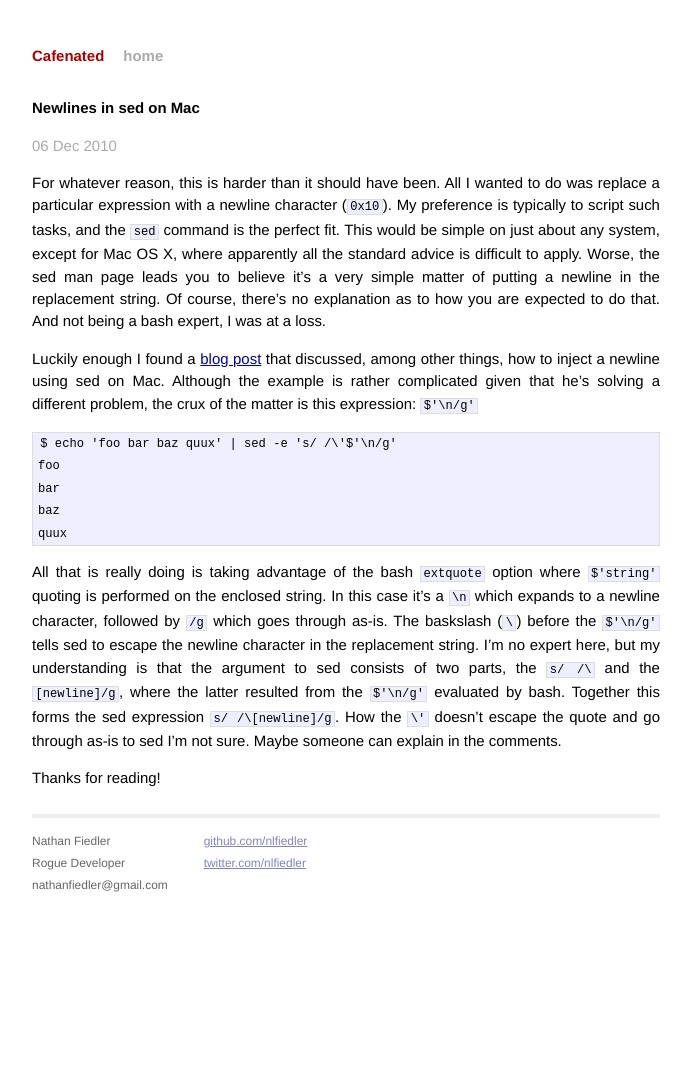
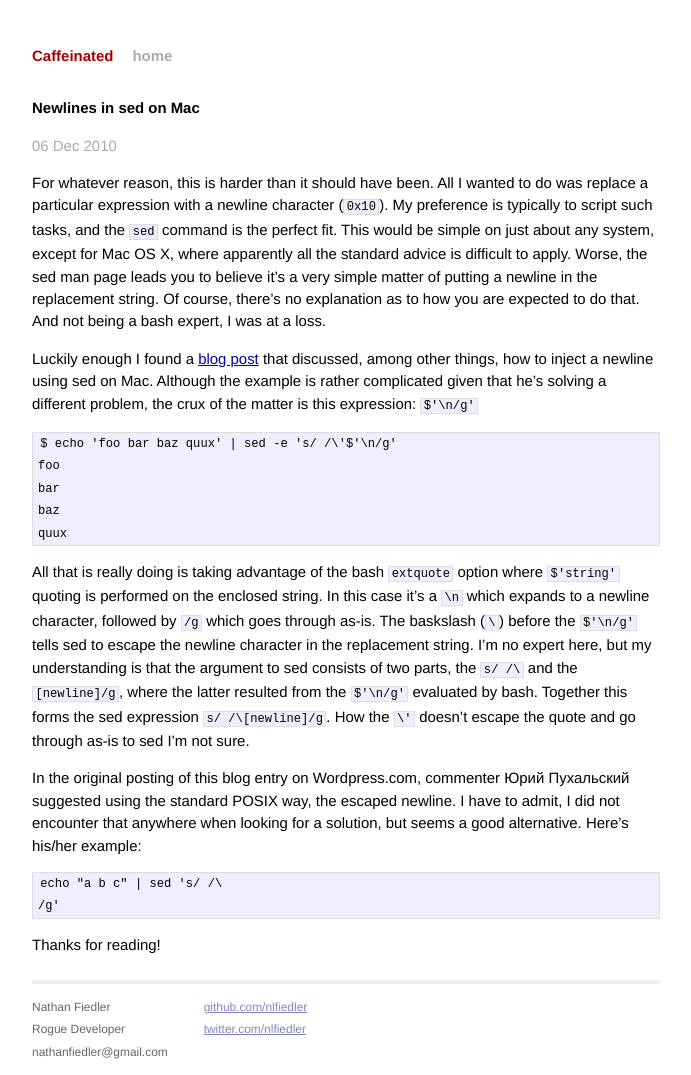
Before and after one commit to nlfiedler/nlfiedler.github.io, a Jekyll site: the page built from _posts/2010-12-06-newlines-in-sed-on-mac.markdown, in a window 1280 px wide. Shown: the whole page, without its empty margins (294-985 px from the left). Built offline with Jekyll 4.4.1, drawn with Linux system fonts in a browser that asks for light colours; Markdown is read by kramdown in place of the engine named in the settings; before the commit the page ends 945 px from its top, so only the background shows below that.

Commit message:
Tweak styles and elide requests for comment

```diff
--- a/_config.yml
+++ b/_config.yml
@@ -1,3 +1,3 @@
-name: Cafenated
+name: Caffeinated
 markdown: redcarpet
 pygments: true
--- a/_posts/2010-12-06-newlines-in-sed-on-mac.markdown
+++ b/_posts/2010-12-06-newlines-in-sed-on-mac.markdown
@@ -18,15 +18,17 @@ For whatever reason, this is harder than it should have been. All I wanted to do
 
 Luckily enough I found a [blog post](http://www.culmination.org/2008/02/10/sed-on-mac-os-x-105-leopard/) that discussed, among other things, how to inject a newline using sed on Mac. Although the example is rather complicated given that he's solving a different problem, the crux of the matter is this expression: `$'\n/g'`
 
-
     $ echo 'foo bar baz quux' | sed -e 's/ /\'$'\n/g'
     foo
     bar
     baz
     quux
 
+All that is really doing is taking advantage of the bash `extquote` option where `$'string'` quoting is performed on the enclosed string. In this case it's a `\n` which expands to a newline character, followed by `/g` which goes through as-is. The baskslash (`\`) before the `$'\n/g'` tells sed to escape the newline character in the replacement string. I'm no expert here, but my understanding is that the argument to sed consists of two parts, the `s/ /\` and the `[newline]/g`, where the latter resulted from the `$'\n/g'` evaluated by bash. Together this forms the sed expression `s/ /\[newline]/g`. How the `\'` doesn't escape the quote and go through as-is to sed I'm not sure.
 
+In the original posting of this blog entry on Wordpress.com, commenter Юрий Пухальский suggested using the standard POSIX way, the escaped newline. I have to admit, I did not encounter that anywhere when looking for a solution, but seems a good alternative. Here's his/her example:
 
-All that is really doing is taking advantage of the bash `extquote` option where `$'string'` quoting is performed on the enclosed string. In this case it's a `\n` which expands to a newline character, followed by `/g` which goes through as-is. The baskslash (`\`) before the `$'\n/g'` tells sed to escape the newline character in the replacement string. I'm no expert here, but my understanding is that the argument to sed consists of two parts, the `s/ /\` and the `[newline]/g`, where the latter resulted from the `$'\n/g'` evaluated by bash. Together this forms the sed expression `s/ /\[newline]/g`. How the `\'` doesn't escape the quote and go through as-is to sed I'm not sure. Maybe someone can explain in the comments.
+    echo "a b c" | sed 's/ /\
+    /g'
 
 Thanks for reading!
--- a/css/main.css
+++ b/css/main.css
@@ -16,7 +16,7 @@ body {
   background-color: #FFF;
   font: 13.34px Helvetica, Arial, sans-serif;
   font-size: small;
-  text-align: center;
+  /*text-align: center;*/
 }
 
 h1, h2, h3, h4, h5, h6 {
@@ -57,7 +57,7 @@ a:visited { color: #a0a; }
 
 .site {
   font-size: 115%;
-  text-align: justify;
+  /*text-align: justify;*/
   width: 42em;
   margin: 3em auto 2em;
   line-height: 1.5em;
--- a/index.html
+++ b/index.html
@@ -1,6 +1,6 @@
 ---
 layout: default
-title: Cafenated
+title: Caffeinated
 ---
 
 <div id="home">
```
Also changed, not shown: _posts/2009-02-08-building-netatalk-on-opensolaris-200811.markdown (+16 -48 lines).
